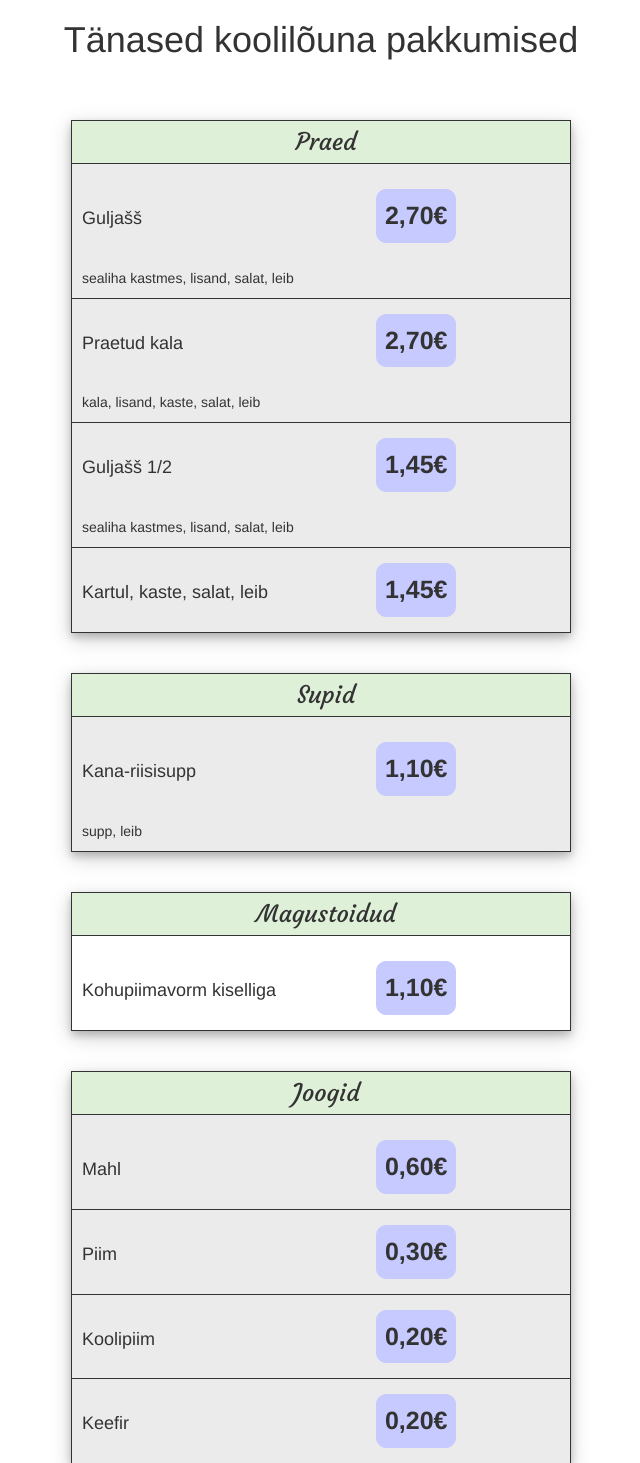
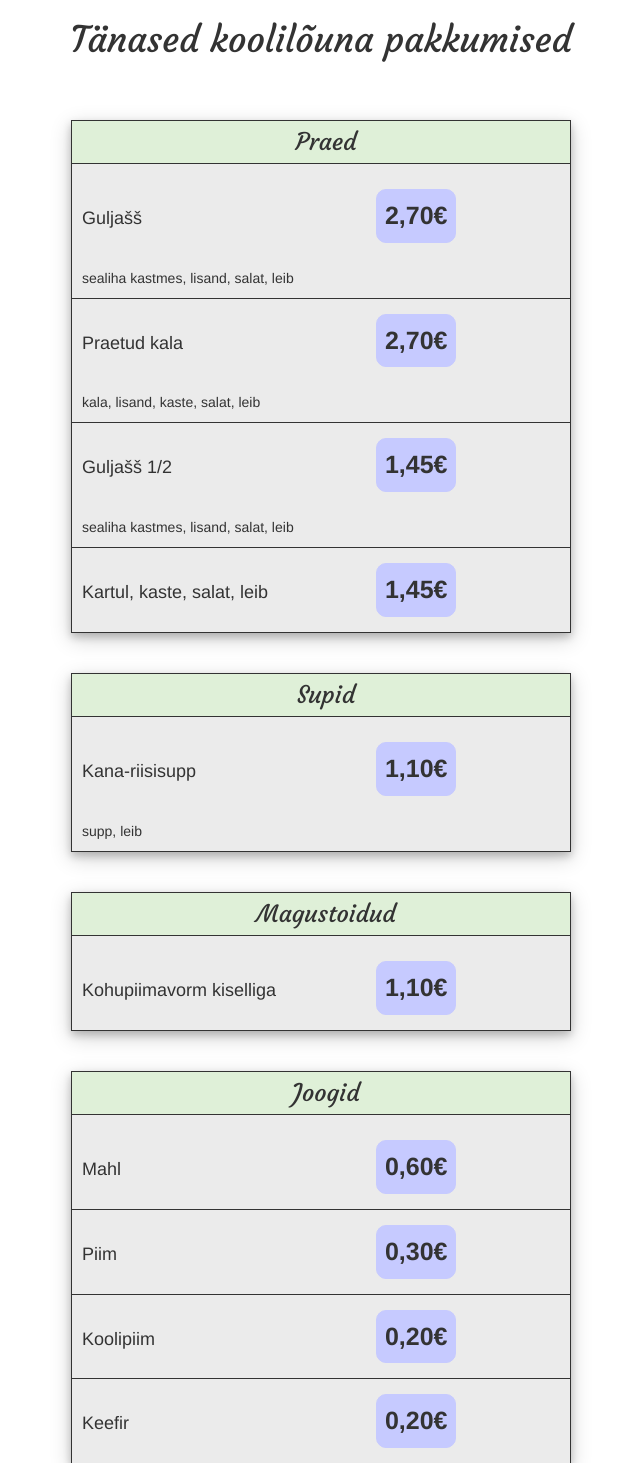
Before and after one commit to heikov123/PVK, a PHP site: page /index2.html in a window 1280 px wide. Shown: the top 1463 px of the page, without its empty margins (319-959 px from the left). Run offline with PHP 8.4, Linux system fonts and the light colour scheme.

Commit message:
css-i lihvi,mised

```diff
--- a/portfolio/css/style2.css
+++ b/portfolio/css/style2.css
@@ -1,3 +1,7 @@
+h1 {
+	font-family: Courgette;
+}
+
 .header {
 	text-align: center;
 	margin-bottom: 50px;
@@ -60,9 +64,6 @@
 	border-bottom: 1px solid;
 }
 
-.guljass :hover {
-	box-shadow: 0 4px 8px 0 rgba(0, 0, 0, 0.2), 0 6px 20px 0 rgba(0, 0, 0, 0.19);
-}
 
 
 .friedfish {
@@ -89,6 +90,7 @@
 	border-bottom: 1px solid;
 	border-left: 1px solid;
 	border-right: 1px solid;
+	background-color: rgb(235,235,235);
 	box-shadow: 0 4px 8px 0 rgba(0, 0, 0, 0.2), 0 6px 20px 0 rgba(0, 0, 0, 0.19);
 }
 
```
